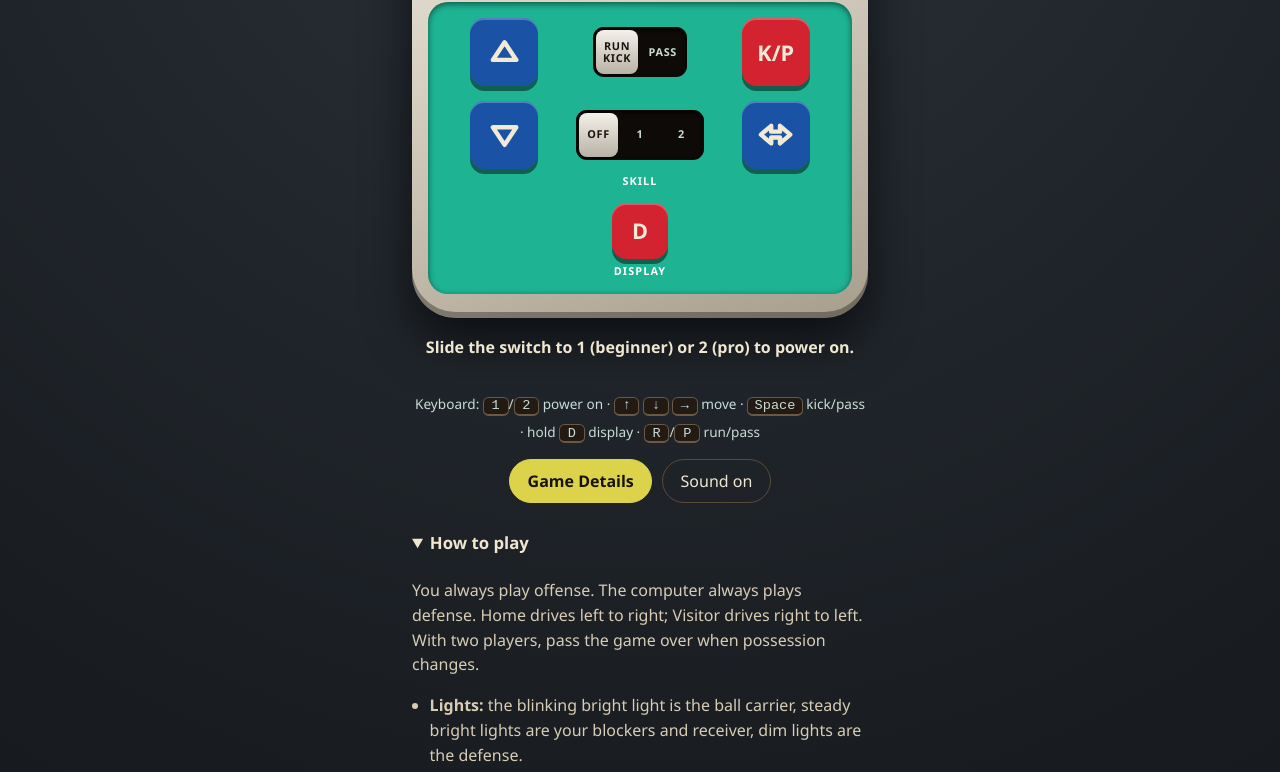
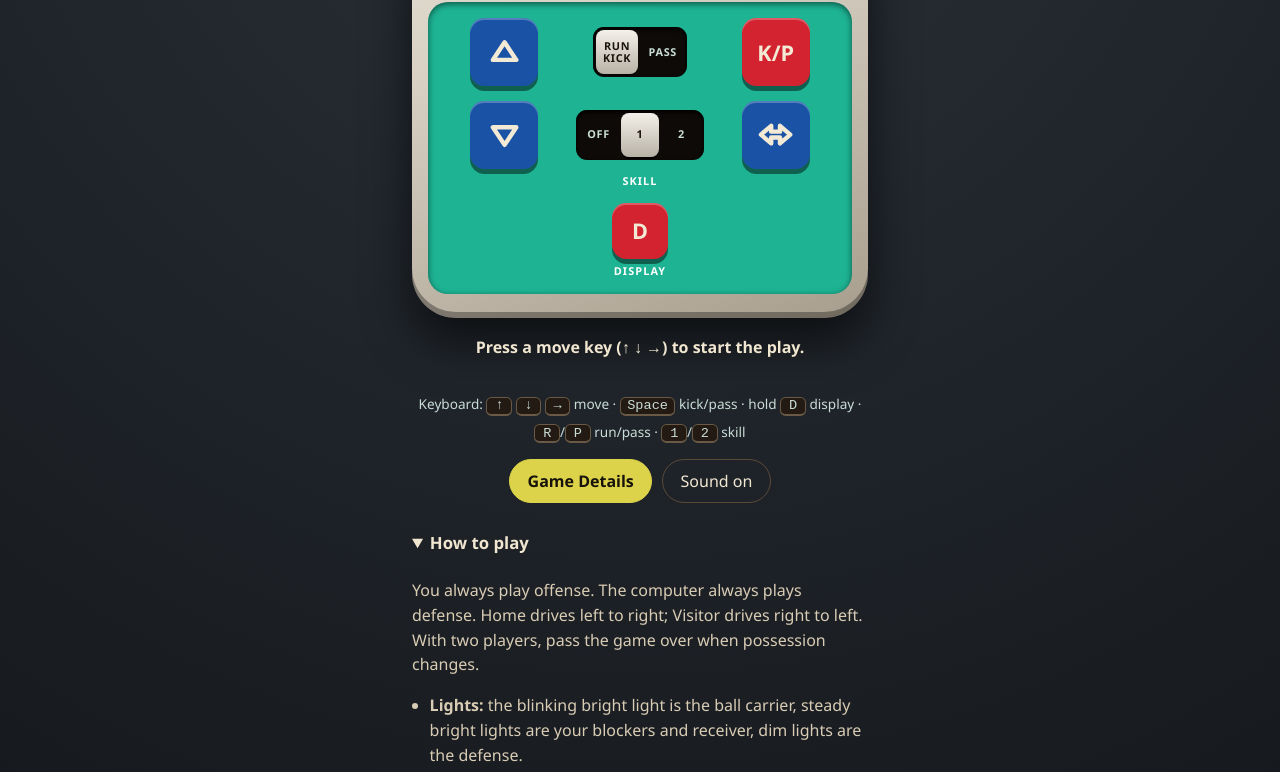
Before and after one commit to rbndchsn/electronic_quarterback, a website with bundled scripts: page index.html in a window 1280 px wide. Shown: the part 276-1048 px from the top of the page. Built offline with nearby package versions, Linux system fonts and the light colour scheme.

Commit message:
Open the game switched on at skill 1
Co-Authored-By: Claude Fable 5.2 <noreply@anthropic.com>
Claude-Session: https://claude.ai/code/session_019zCBz6BF3of8YQrQ2E6cX8

```diff
--- a/index.html
+++ b/index.html
@@ -39,8 +39,8 @@
         </button>
 
         <div class="switch switch-3" role="radiogroup" aria-label="Power and skill">
-          <button role="radio" aria-checked="true" data-skill="0">Off</button>
-          <button role="radio" aria-checked="false" data-skill="1">1</button>
+          <button role="radio" aria-checked="false" data-skill="0">Off</button>
+          <button role="radio" aria-checked="true" data-skill="1">1</button>
           <button role="radio" aria-checked="false" data-skill="2">2</button>
         </div>
 
@@ -54,8 +54,8 @@
       </div>
     </section>
 
-    <p id="hint" class="start-hint" aria-live="polite">Slide the switch to 1 (beginner) or 2 (pro) to power on.</p>
-    <p class="key-hint">Keyboard: <kbd>1</kbd>/<kbd>2</kbd> power on · <kbd>↑</kbd> <kbd>↓</kbd> <kbd>→</kbd> move · <kbd>Space</kbd> kick/pass · hold <kbd>D</kbd> display · <kbd>R</kbd>/<kbd>P</kbd> run/pass</p>
+    <p id="hint" class="start-hint" aria-live="polite">Press a move key (↑ ↓ →) to start the play.</p>
+    <p class="key-hint">Keyboard: <kbd>↑</kbd> <kbd>↓</kbd> <kbd>→</kbd> move · <kbd>Space</kbd> kick/pass · hold <kbd>D</kbd> display · <kbd>R</kbd>/<kbd>P</kbd> run/pass · <kbd>1</kbd>/<kbd>2</kbd> skill</p>
     <div class="actions">
       <a class="pill pill-strong" href="details.html">Game Details</a>
       <button id="btn-mute" class="pill" aria-pressed="false">Sound on</button>
--- a/src/main.js
+++ b/src/main.js
@@ -10,8 +10,8 @@ const $ = (id) => document.getElementById(id);
 
 // ---------- switches ----------
 
-function setSkill(n) {
-  sound.unlock();
+function setSkill(n, silent = false) {
+  if (!silent) sound.unlock();
   game.setSkill(n);
   for (const b of document.querySelectorAll('[data-skill]')) {
     b.setAttribute('aria-checked', String(Number(b.dataset.skill) === n));
@@ -154,12 +154,12 @@ const hint = $('hint');
 function hintText() {
   switch (game.phase) {
     case 'off':
-      return 'Slide the switch to 1 (beginner) or 2 (pro) to power on.';
+      return 'Switched off. Slide the switch to 1 (beginner) or 2 (pro) to play.';
     case 'ready':
       if (game.play.type === 'pass') return 'Move the receiver into the quarterback\'s row, then press K/P to throw.';
       if (game.play.type === 'runback') return 'Short kickoff: press a move key to run it back.';
       if (game.down === 4) return '4th down: press K/P to kick, or press a move key to run.';
-      return 'Press a move key to start the play.';
+      return 'Press a move key (↑ ↓ →) to start the play.';
     case 'dead':
       return dHeld ? 'Release D to line up the next play.' : 'Play over. Hold D, then release, to line up the next play.';
     case 'quarterEnd':
@@ -190,5 +190,9 @@ function frame(now) {
 }
 requestAnimationFrame(frame);
 
+// The game opens switched on at skill 1 so a first-time player can start at once.
+// (Sound starts with the first key press or tap; browsers require that.)
+setSkill(1, true);
+
 // test hook
 window.__game = game;
```
Also changed, not shown: details.html (+1 -1 lines).
